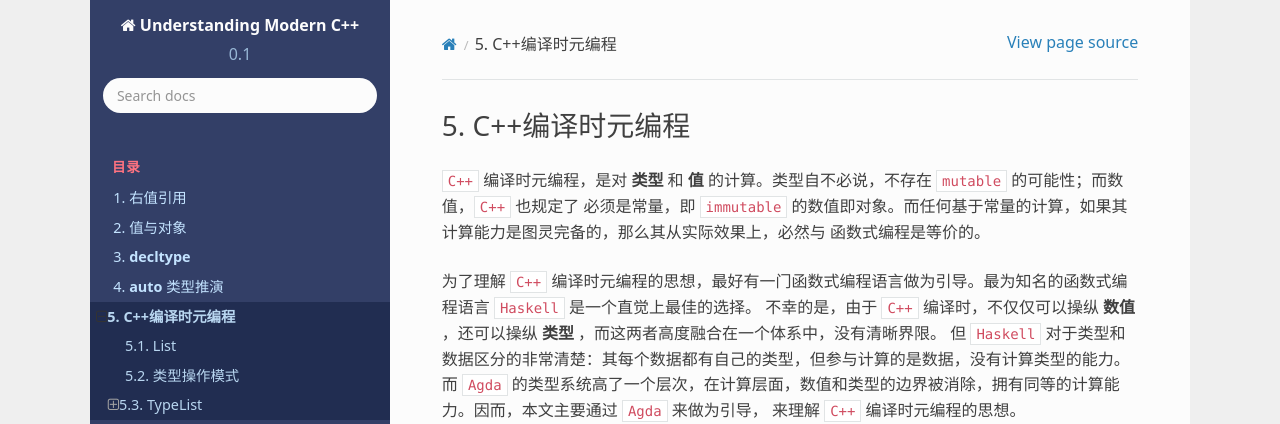
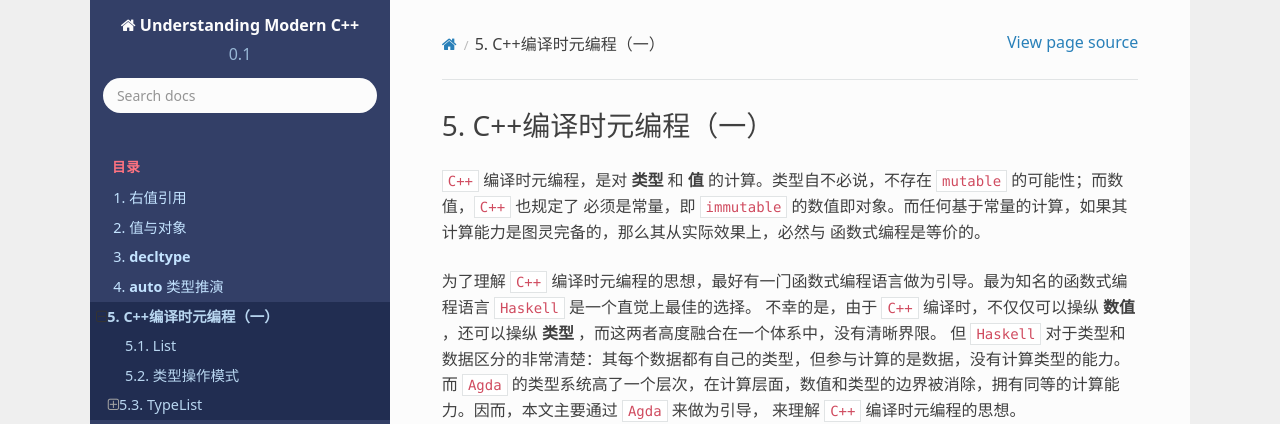
Before and after one commit to godsme/understand_modern_cpp, a Sphinx documentation site: the page built from docs/source/fp.rst, in a window 1280 px wide and 900 px high. Shown: the top 424 px of the window. Built offline with Sphinx 7.4.7 and the Read the Docs theme 2.0.0, drawn with Linux system fonts in a browser that asks for light colours; formulas are drawn with MathJax 3; some of the changed lines change nothing that is shown; some of the changed text lies outside the part shown.

Commit message:
added fp

```diff
--- a/docs/source/fp.rst
+++ b/docs/source/fp.rst
@@ -1,4 +1,4 @@
-C++编译时元编程
+C++编译时元编程（一）
 ================================
 
 ``C++`` 编译时元编程，是对 **类型** 和 **值** 的计算。类型自不必说，不存在 ``mutable`` 的可能性；而数值，``C++`` 也规定了
@@ -654,7 +654,7 @@ Drop
      size_t                          N,
      template<typename ...> typename RESULT,
      typename                    ... Ts>
-   using Drop_t = typename details::Drop<N, RESULT, Ts...>::type;
+   using Drop_t = typename Drop<N, RESULT, Ts...>::type;
 
 我们之前已经谈到， ``Elem`` 和 ``Drop`` 的算法完全一直，无非就是所要的结果不同。因而，我们可以废弃掉之前 ``Elem`` 的实现，
 复用 ``Drop`` 的实现，而复用的方式，是通过传入自己特定的 ``RESULT`` 函数。
@@ -791,7 +791,7 @@ Transform
      template<typename ...> typename RESULT,
      typename                    ... IN>
    using Transform_t =
-     typename details::Transform<
+     typename Transform<
        TypeList < IN...>,          // 将 IN... 保存到 TypeList
        F,
        RESULT,
@@ -889,7 +889,7 @@ Split
       template<typename ...> typename RESULT_2,
       typename ... IN>
    using Split_t =
-      typename details::Split<
+      typename Split<
          N,
          GenericTypeList<RESULT_2, IN...>, // 将后半部分的回调，传递给输入
          RESULT_1                          // 前半部分的回调
```
